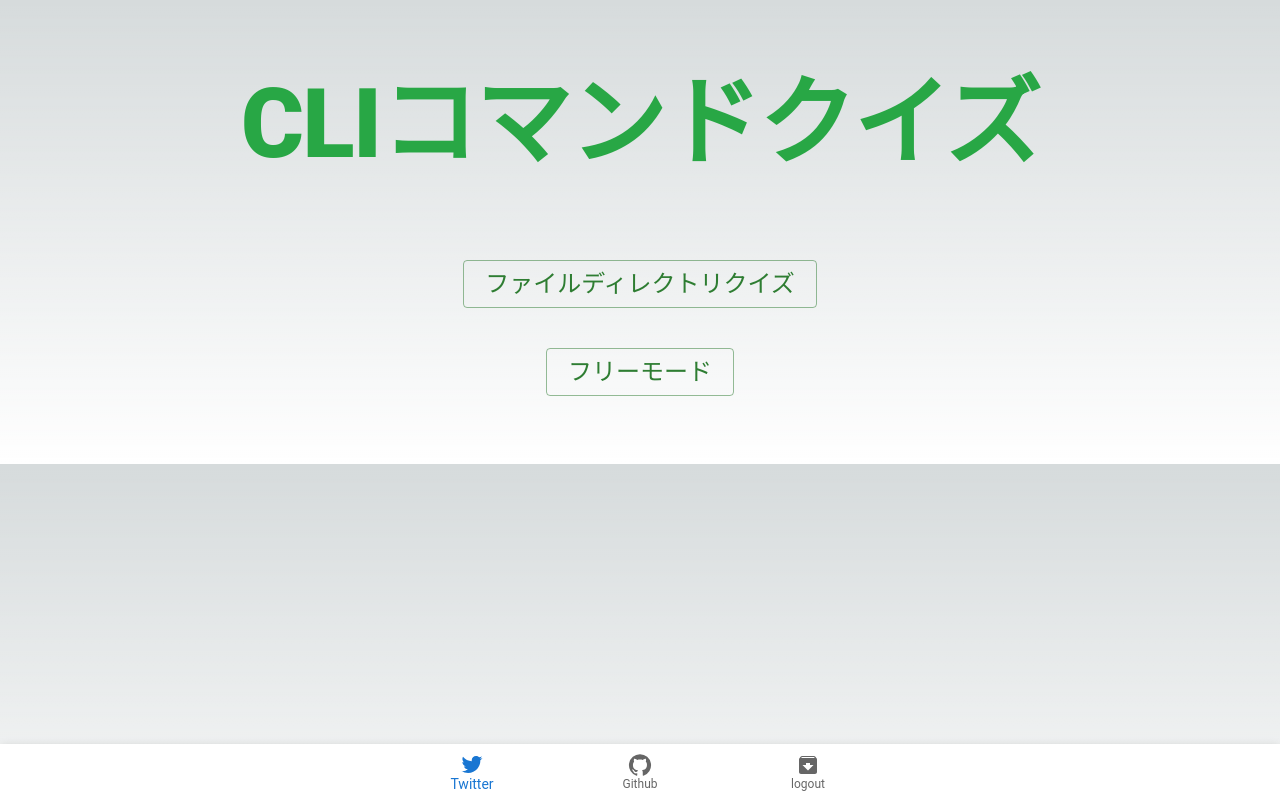
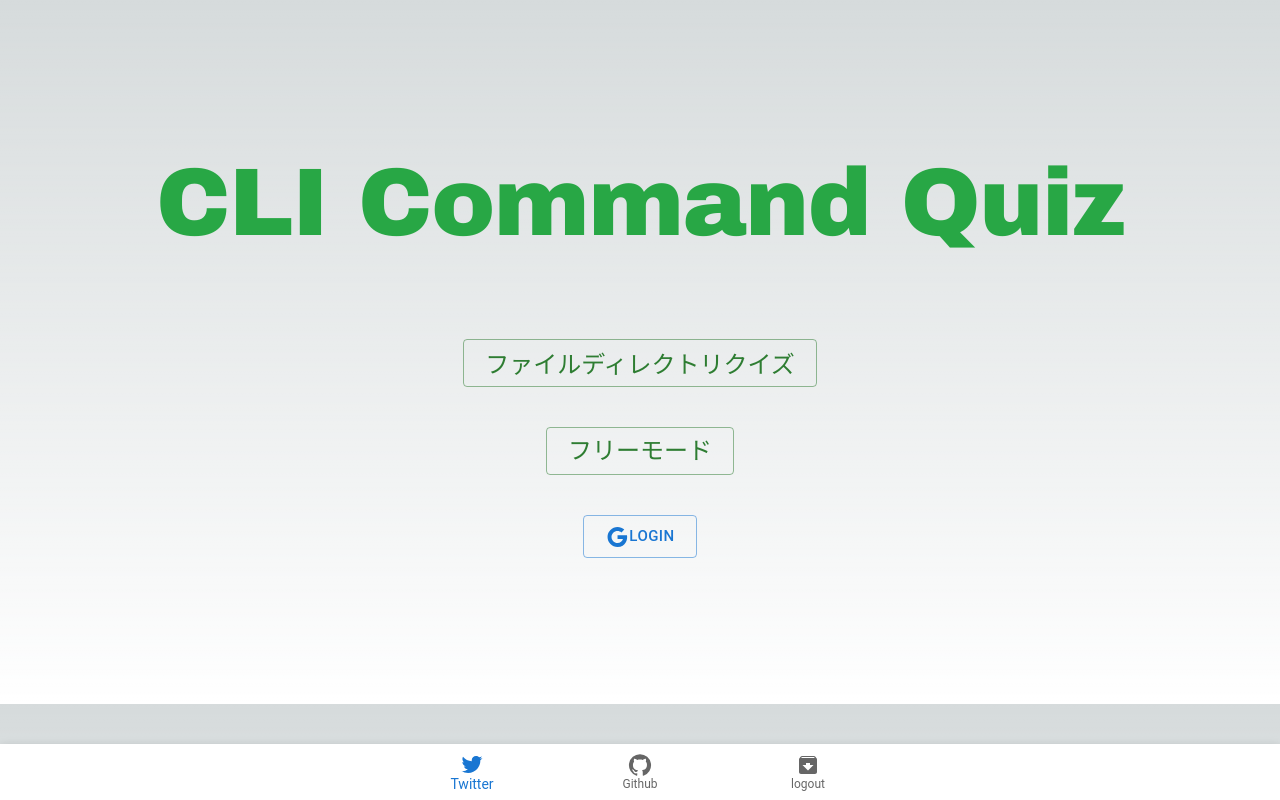
Before and after one commit to Hayato-Kossy/CLI-Command-Quiz-With-NextJS, a Next.js app in the folder cli-command-quiz/: page / in a window 1280 px wide. Built offline with nearby package versions, Linux system fonts and the light colour scheme.

Commit message:
feat/adding mui and firebase

```diff
--- a/cli-command-quiz/package.json
+++ b/cli-command-quiz/package.json
@@ -21,6 +21,7 @@
     "@types/react-dom": "18.0.10",
     "eslint": "8.33.0",
     "eslint-config-next": "13.1.6",
+    "firebase": "^9.16.0",
     "next": "13.1.6",
     "react": "18.2.0",
     "react-dom": "18.2.0",
--- a/cli-command-quiz/pages/index.tsx
+++ b/cli-command-quiz/pages/index.tsx
@@ -3,19 +3,34 @@ import Container from '@mui/material/Container';
 import Box from '@mui/material/Box';
 import Button from '@mui/material/Button';
 import GoogleIcon from '@mui/icons-material/Google';
-// import { signOut } from 'firebase/auth';
-// import { auth, signIn } from '../src/firebase';
+import { signOut } from 'firebase/auth';
+import { auth, signIn } from '../src/firebase';
 import { useRouter } from 'next/router';
 import { Layout } from '../componets/Layout';
 
 // const inter = Inter({ subsets: ['latin'] })
 
 export default function Home() {
+  const router = useRouter();
+
+  const [isAuth, setIsAuth] = React.useState(false);
+
+  const logIn = async () => {
+    await signIn();
+    // router.push(`/mypage/${localStorage.getItem('userId')}`);
+    setIsAuth(true);
+  };
+  const logOut = () => {
+    signOut(auth).then(() => {
+      localStorage.clear();
+      setIsAuth(false);
+    });
+  };
   return (
     <Layout title='Title'>
       <Container maxWidth='lg'>
         <Box
-          height='50vh'
+          height='80vh'
           sx={{
             my: 4,
             display: 'flex',
@@ -26,14 +41,13 @@ export default function Home() {
         >
           <Box sx={{
             typography: 'h1',
-            fontWeight: 900,
+            fontWeight: 400,
           }}
           style={{
             color:'#28a745',
           }}
           >
-            {/* フォントの適用に失敗 */}
-            <a className='font-logo'>CLIコマンドクイズ</a>
+            <a style={{fontFamily:"Arial Black"}}>CLI Command Quiz</a>
           </Box>
           <Box
             sx={{
@@ -51,7 +65,7 @@ export default function Home() {
             size='large'
             color='success'
             >
-              ファイルディレクトリクイズ
+              <a style={{fontFamily:"Impact"}}>ファイルディレクトリクイズ</a>
             </Button>
             <Button
             sx={ {
@@ -65,11 +79,11 @@ export default function Home() {
               フリーモード
             </Button>
           </Box>
-          {/* <Box maxWidth='sm' sx={{ py: 2 }}>
+          <Box maxWidth='sm' sx={{ marginTop: 5, }}>
             {!isAuth ? (
               <Button onClick={logIn} variant='outlined' size='large'>
                 <GoogleIcon />
-                Login/Signin
+                Login
               </Button>
             ) : (
               <Button onClick={logOut} variant='outlined' size='large'>
@@ -77,7 +91,7 @@ export default function Home() {
                 Logout
               </Button>
             )}
-          </Box> */}
+          </Box>
         </Box>
       </Container>
     </Layout>
--- /dev/null
+++ b/cli-command-quiz/src/firebase.ts
@@ -0,0 +1,56 @@
+import {
+  initializeApp,
+  getApps,
+  FirebaseApp,
+  FirebaseOptions,
+} from 'firebase/app';
+import { getAuth, GoogleAuthProvider, signInWithPopup } from 'firebase/auth';
+import {
+  getFirestore,
+  Firestore,
+  initializeFirestore,
+  setDoc,
+  doc,
+} from 'firebase/firestore';
+import { getAnalytics } from "firebase/analytics";
+const firebaseConfig = {
+  apiKey: "AIzaSyCjddgk7SnWhJheK5goC083tYyzjAWotk4",
+  authDomain: "cli-command-quiz.firebaseapp.com",
+  projectId: "cli-command-quiz",
+  storageBucket: "cli-command-quiz.appspot.com",
+  messagingSenderId: "258777422471",
+  appId: "1:258777422471:web:353db8854bfe6bdb8a3622",
+  measurementId: "G-6MF1KVX92F"
+};
+const app = initializeApp(firebaseConfig);
+initializeFirestore(app, {
+  ignoreUndefinedProperties: true,
+});
+// const analytics = getAnalytics(app);
+const auth = getAuth(app);
+const provider = new GoogleAuthProvider();
+const db = getFirestore(app);
+
+const signIn = async () => {
+  await signInWithPopup(auth, provider).then((res) => {
+    setDoc(doc(db, 'users', res.user.uid), {
+      name: res.user.displayName,
+      uid: res.user.uid,
+      BestScore: 0,
+      Scores: [],
+      Life: 3,
+    }).catch((error) => {
+      console.log(error.message);
+    });
+
+    const displayName = res.user.displayName ? res.user.displayName : 'NoName';
+    console.log(displayName);
+    console.log(res.user.uid);
+
+    localStorage.setItem('userName', displayName);
+    localStorage.setItem('userId', res.user.uid);
+    localStorage.setItem('isAuth', 'true');
+  });
+};
+
+export { auth, provider, db, signIn };
```
Also changed, not shown: 2 other files (tests, documents, lock files or other folders).
